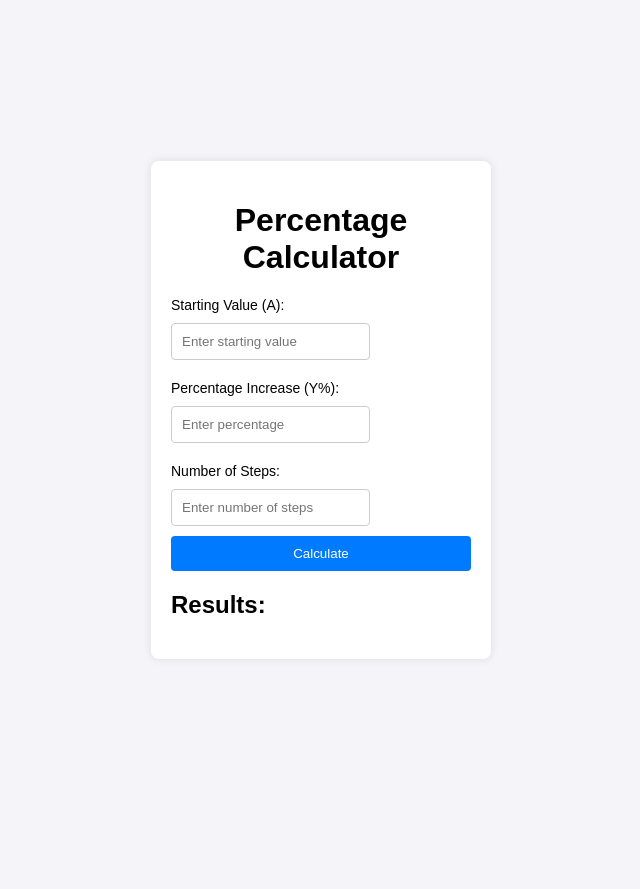
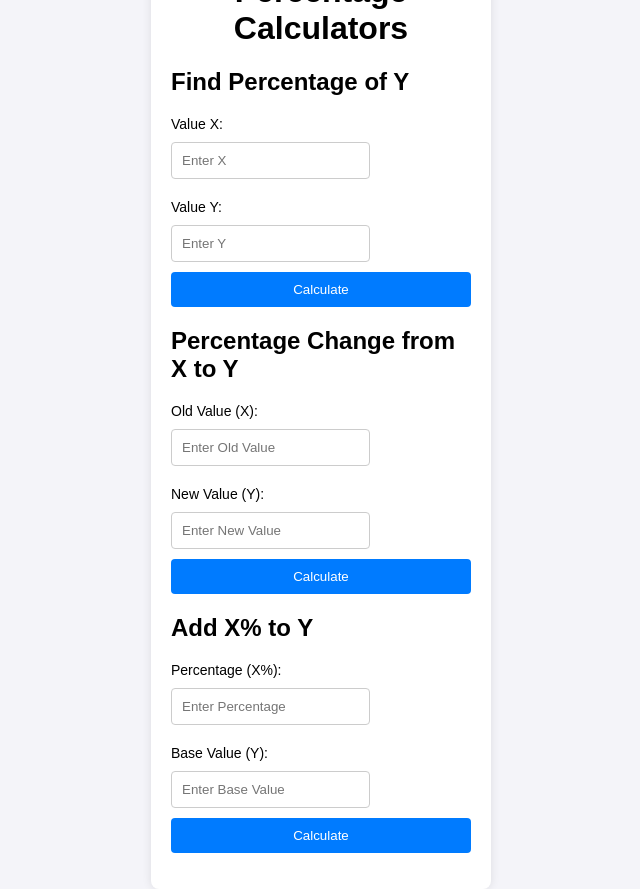
Before and after one commit to daclongpc/Dacpc, a plain HTML site: page index.html in a window 1280 px wide. Shown: the whole page, without its empty margins (319-959 px from the left). Before the commit the page ends 820 px from the top, so only its background shows below. Drawn offline with Linux system fonts and the light colour scheme.

Commit message:
Update index.html

```diff
--- a/index.html
+++ b/index.html
@@ -3,25 +3,45 @@
 <head>
     <meta charset="UTF-8">
     <meta name="viewport" content="width=device-width, initial-scale=1.0">
-    <title>Percentage Calculator</title>
+    <title>Percentage Calculators</title>
     <link rel="stylesheet" href="styles.css">
 </head>
 <body>
     <div class="container">
-        <h1>Percentage Calculator</h1>
-        <label for="initialValue">Starting Value (A):</label>
-        <input type="number" id="initialValue" placeholder="Enter starting value">
+        <h1>Percentage Calculators</h1>
 
-        <label for="percentage">Percentage Increase (Y%):</label>
-        <input type="number" id="percentage" placeholder="Enter percentage">
+        <!-- 1. Find Percentage of Y -->
+        <div class="calculator">
+            <h2>Find Percentage of Y</h2>
+            <label for="valueX">Value X:</label>
+            <input type="number" id="valueX" placeholder="Enter X">
+            <label for="valueY">Value Y:</label>
+            <input type="number" id="valueY" placeholder="Enter Y">
+            <button onclick="calculatePercentage()">Calculate</button>
+            <p id="percentageResult"></p>
+        </div>
 
-        <label for="steps">Number of Steps:</label>
-        <input type="number" id="steps" placeholder="Enter number of steps">
+        <!-- 2. Find Percentage Change -->
+        <div class="calculator">
+            <h2>Percentage Change from X to Y</h2>
+            <label for="oldValue">Old Value (X):</label>
+            <input type="number" id="oldValue" placeholder="Enter Old Value">
+            <label for="newValue">New Value (Y):</label>
+            <input type="number" id="newValue" placeholder="Enter New Value">
+            <button onclick="calculateChange()">Calculate</button>
+            <p id="changeResult"></p>
+        </div>
 
-        <button id="calculateBtn">Calculate</button>
-
-        <h2>Results:</h2>
-        <pre id="results"></pre>
+        <!-- 3. Add Percentage of X% to Y -->
+        <div class="calculator">
+            <h2>Add X% to Y</h2>
+            <label for="percentage">Percentage (X%):</label>
+            <input type="number" id="percentage" placeholder="Enter Percentage">
+            <label for="baseValue">Base Value (Y):</label>
+            <input type="number" id="baseValue" placeholder="Enter Base Value">
+            <button onclick="calculateAddition()">Calculate</button>
+            <p id="additionResult"></p>
+        </div>
     </div>
 
     <script src="app.js"></script>
```
